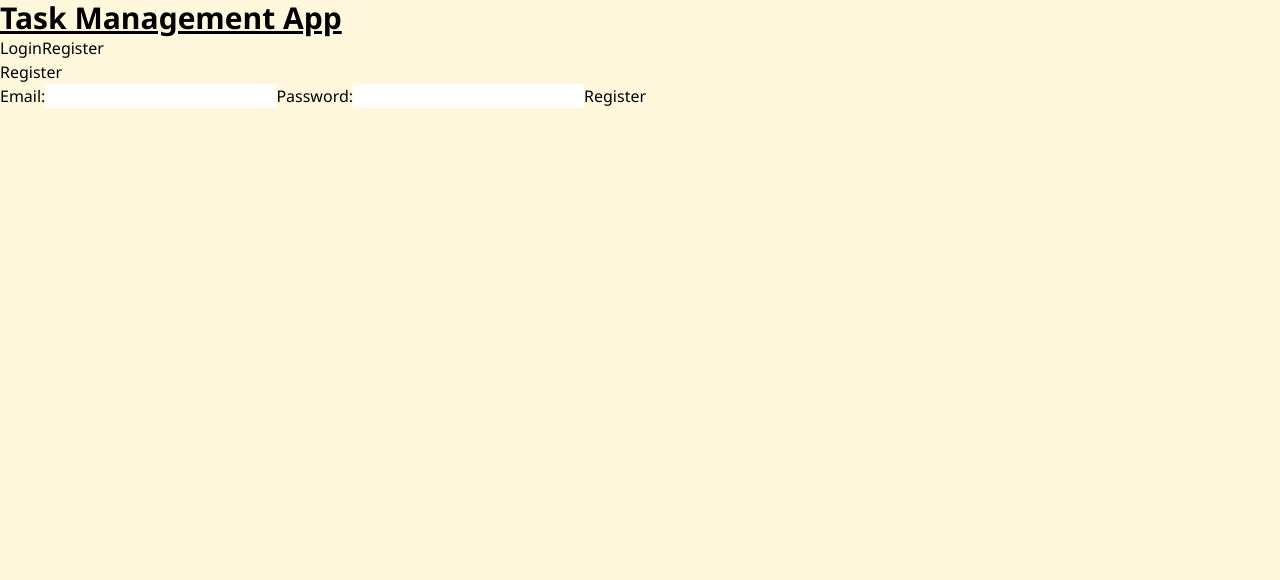
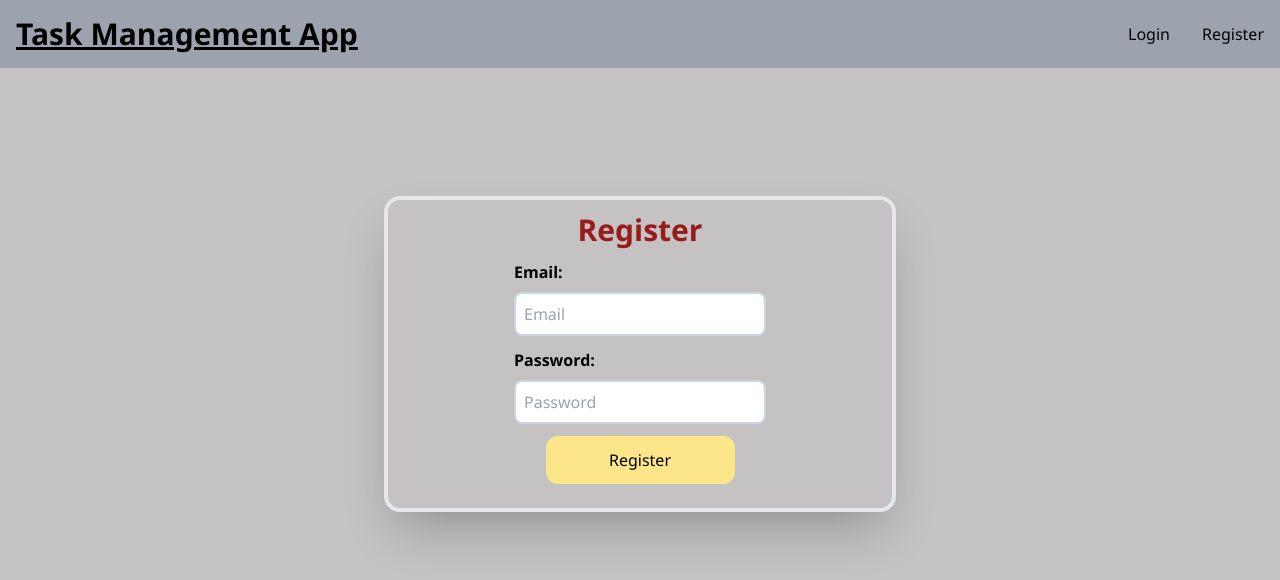
Before and after one commit to Kesav-21/Task-Management-App, a React (Create React App) app in the folder task/: page /register in a window 1280 px wide. Shown: the top 580 px of the page. Built offline with nearby package versions, Linux system fonts and the light colour scheme.

Commit message:
Login & Register Page

```diff
--- a/task/src/App.js
+++ b/task/src/App.js
@@ -10,7 +10,7 @@ function App() {
   const {user}=useAuthContext()
 
   return (
-    <div className="App">
+    <div>
       <BrowserRouter>
       <NavBar/>
       <Routes>
--- a/task/src/components/NavBar.js
+++ b/task/src/components/NavBar.js
@@ -12,18 +12,18 @@ const NavBar = () => {
   }
 
   return (
-    <header>
-        <div className='header-container'>
+    <header className='p-4 bg-gray-400'>
+        <div className='flex items-center w-full justify-between'>
             <Link to='/'>
                 <h1 className='text-3xl font-bold underline'>Task Management App</h1>
             </Link>
-            <nav>
+            <nav className='flex items-center justify-between'>
               {user && (<div>
                 <span>{user.email}</span>
                 <button onClick={handleClick} className='text-3xl font-bold underline'>LOGOUT</button>
               </div>)}
-              <div>
-                <Link to='/login'>Login</Link>
+              <div >
+                <Link to='/login' className='mx-8'>Login</Link>
                 <Link to='/register'>Register</Link>
               </div>
             </nav>
--- a/task/src/index.css
+++ b/task/src/index.css
@@ -10,5 +10,5 @@
 body {
   margin: 0;
   font-family: 'Segoe UI', Tahoma, Geneva, Verdana, sans-serif;
-  background-color: cornsilk;
+  background-color: rgb(196, 194, 194);
 }
--- a/task/src/pages/Login.js
+++ b/task/src/pages/Login.js
@@ -12,20 +12,28 @@ const Login = () => {
     }
 
   return (
+    <div className='border-4 w-2/5 rounded-2xl mx-auto mt-32 from-white-900 bg-gradient-to-b shadow-2xl'>
     <form onSubmit={handleSubmit}>
-        <h3>Login</h3>
-        <label>Email:</label>
+        <h3 className='text-3xl font-bold text-center my-3 text-red-800'>Login</h3>
+        <div className='flex flex-col w-2/4 mx-auto my-3'>
+        <label className='font-semibold mb-2 text-md'>Email:</label>
         <input type="email" onChange={(e)=>setEmail(e.target.value)}
-        value={email}
+        value={email} className='rounded-lg text-gray-900 p-2 border-2 border-slate-300 focus:outline-none focus:border-sky-500 focus:invalid:border-red-500 focus:invalid:ring-red-600' placeholder="Email"
         />
-        <label>Password:</label>
+        </div>
+        <div className='flex flex-col w-2/4 mx-auto my-3'>
+        <label className='font-semibold mb-2 text-md'>Password:</label>
         <input type="password" onChange={(e)=>setPassword(e.target.value)}
         value={password}
+        className='rounded-lg text-gray-900 p-2 border-2 border-slate-300 focus:outline-none focus:border-sky-500' placeholder='Password'
         />
-        <button disabled={isLoading}>Login</button>
-        {error && <div>{error}</div>}
-
+        </div>
+        <div className='flex flex-col w-2/4 mx-auto my-5'>
+        <button disabled={isLoading} className='p-3 mx-auto w-3/4 rounded-xl bg-amber-200 hover:bg-amber-500 mb-3'>Login</button>
+        {error && <div className='text-red-700 text-center font-semibold'>*{error}</div>}
+        </div>
     </form>
+    </div>
   )
 }
 
--- a/task/src/pages/Register.js
+++ b/task/src/pages/Register.js
@@ -12,19 +12,28 @@ const Register = () => {
     }
 
   return (
+    <div className='border-4 w-2/5 rounded-2xl mx-auto mt-32 from-white-900 bg-gradient-to-b shadow-2xl'>
     <form onSubmit={handleSubmit}>
-        <h3>Register</h3>
-        <label>Email:</label>
+        <h3 className='text-3xl font-bold text-center my-3 text-red-800'>Register</h3>
+        <div className='flex flex-col w-2/4 mx-auto my-3'>
+        <label className='font-semibold mb-2 text-md'>Email:</label>
         <input type="email" onChange={(e)=>setEmail(e.target.value)}
-        value={email}
+        value={email} className='rounded-lg text-gray-900 p-2 border-2 border-slate-300 focus:outline-none focus:border-sky-500 focus:invalid:border-red-500 focus:invalid:ring-red-600' placeholder="Email"
         />
-        <label>Password:</label>
+        </div>
+        <div className='flex flex-col w-2/4 mx-auto my-3'>
+        <label className='font-semibold mb-2 text-md'>Password:</label>
         <input type="password" onChange={(e)=>setPassword(e.target.value)}
         value={password}
+        className='rounded-lg text-gray-900 p-2 border-2 border-slate-300 focus:outline-none focus:border-sky-500' placeholder='Password'
         />
-        <button disabled={isLoading}>Register</button>
-        {error && <div>{error}</div>}
+        </div>
+        <div className='flex flex-col w-2/4 mx-auto my-3'>
+        <button disabled={isLoading} className='p-3 mx-auto w-3/4 rounded-xl bg-amber-200 hover:bg-amber-500 mb-3'>Register</button>
+        {error && <div className='text-red-700 text-center font-semibold'>*{error}</div>}
+        </div>
     </form>
+    </div>
   )
 }
 
```
